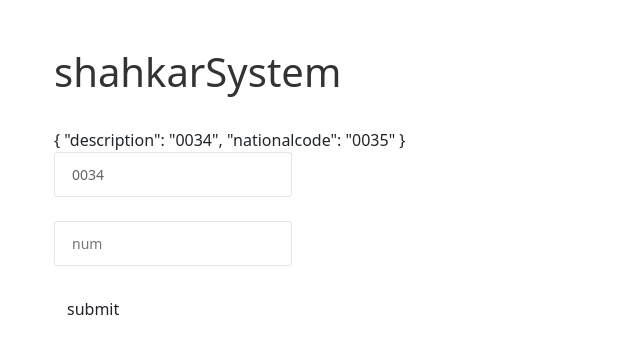
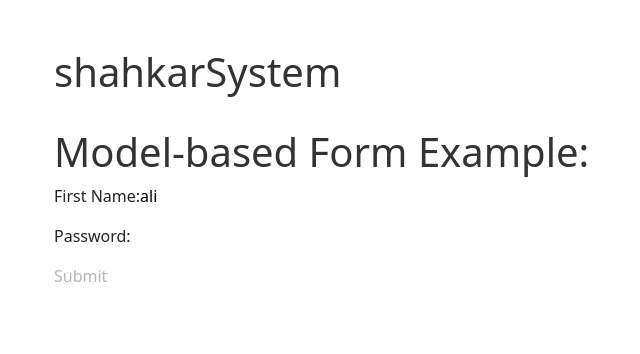
Before and after one commit to mb-ftme/playground, an Angular app: page / in a window 1280 px wide. Shown: the top 354 px of the page, without its empty margins (76-716 px from the left). Built offline with nearby package versions, Linux system fonts and the light colour scheme; no server answers.

Commit message:
Merge remote-tracking branch 'github/master'

```diff
--- a/src/app/app.module.ts
+++ b/src/app/app.module.ts
@@ -4,7 +4,6 @@ import { BrowserModule } from '@angular/platform-browser';
 import { AppComponent } from './app.component';
 
 import {HttpClientModule} from "@angular/common/http";
-
 import {SMSServiceService} from "./services/smsservice.service";
 import {FormsModule, ReactiveFormsModule} from "@angular/forms";
 import { FormListComponent } from './form-list/form-list.component';
@@ -12,7 +11,6 @@ import { FormListComponent } from './form-list/form-list.component';
 @NgModule({
   declarations: [
     AppComponent,
-
     FormListComponent,
 
   ],
@@ -20,6 +18,8 @@ import { FormListComponent } from './form-list/form-list.component';
     BrowserModule,
     HttpClientModule,
     FormsModule,
+    ReactiveFormsModule,
+
 
 
   ],
--- a/src/app/form-list/form-list.component.html
+++ b/src/app/form-list/form-list.component.html
@@ -1,10 +1,16 @@
-{{ model | json }}
-<form #userPost="ngForm" (ngSubmit)="onSubmit(userPost)" >
- <input class="au-input" type="text" name="code" [(ngModel)]="model.description"  ngModel placeholder="code" ><br><br>
-  <input class="au-input" type="text" name="num"  placeholder="num"><br><br>
-  <button class="btn" type="submit">submit
-  </button>
-
-
-
-</form>
+<section class="sample-app-content">
+  <h1>Model-based Form Example:</h1>
+  <form #f [formGroup]="form" (ngSubmit)="onSubmit(f)">
+    <p>
+      <label>First Name:</label>
+      <input type="text" formControlName="firstName">
+    </p>
+    <p>
+      <label>Password:</label>
+      <input type="password" formControlName="password">
+    </p>
+    <p>
+      <button type="submit" [disabled]="!form.valid">Submit</button>
+    </p>
+  </form>
+</section>
--- a/src/app/form-list/form-list.component.ts
+++ b/src/app/form-list/form-list.component.ts
@@ -5,8 +5,9 @@ import {HttpClient} from "@angular/common/http";
 import {ShahkarReqJson} from "../shahkar/shahkar-req-json";
 
 import {SMSServiceService} from "../services/smsservice.service";
-import {FormControl} from "@angular/forms";
-import {Form} from "../models/form";
+
+import {ChaparRQ} from "../models/chaparRQ";
+import {FormBuilder, FormControl, FormGroup, Validators} from "@angular/forms";
 
 
 @Component({
@@ -15,46 +16,59 @@ import {Form} from "../models/form";
   styleUrls: ['./form-list.component.css']
 })
 export class FormListComponent implements OnInit {
-  comment?:String;
-  model=new Form("0034","0035");
+  form!: FormGroup;
+  comment?: String;
 
-  private fatemehShahkarReq: ShahkarReqJson=new ShahkarReqJson("0022236457","09924011072");
+  firstName = new FormControl("ali", Validators.required);
+
+  private shahkarUrl: string = "http://192.168.16.171:8080/shahkar-secondary-end-point";
+ // model = new ChaparRQ("0034", "0035");
+
+  private fatemehShahkarReq: ShahkarReqJson = new ShahkarReqJson("0022236457", "09924011072");
+
   // private dtaa!:FormControl;
 
   ngOnInit(): void {
 
     this.showComment();
- // this.onSubmit(this.dtaa);
- //
-  }
-  constructor(private http:HttpClient,private smsServiceService:SMSServiceService) {
+    // this.onSubmit(this.dtaa);
+    //
   }
 
-  private showComment():void{
+  constructor(private http: HttpClient,
+              private smsServiceService: SMSServiceService
+              ,fb:FormBuilder) {
+    this.form=fb.group({
+      "firstName": this.firstName,
+      "password":["",Validators.required]
+    });
+  }
+
+  private showComment(): void {
     this.smsServiceService.getResponse(this.fatemehShahkarReq)
-      .subscribe(value => this.comment=value)
+      .subscribe(value => this.comment = value)
 
   }
 
 
+  // @ts-ignore
+  // onSubmit(data){
+  //   this.http.post('http://localhost:5000',data)
+  //     .subscribe((result)=>{
+  //       console.warn("result",result);
+  //     })
 
-  // @ts-ignore
-  onSubmit(data){
-    this.http.post('http://localhost:5000',data)
-      .subscribe((result)=>{
-        console.warn("result",result);
+  // console.warn(data);
+
+  // }
+  onSubmit(data) {
+ console.log(this.form.value)
+    this.smsServiceService.getResponse(data)
+
+      .subscribe((result) => {
+        console.warn("result", result);
       })
 
-    console.warn(data);
 
   }
-
-
-
-
-
-
-
-
-
 }
--- a/src/app/models/form.ts
+++ b/src/app/models/chaparRQ.ts
@@ -1,4 +1,4 @@
-export class Form {
+export class ChaparRQ {
 
   description: string;
   nationalcode:string;
```
Also changed, not shown: src/app/services/smsservice.service.ts (+7 -1 lines).
